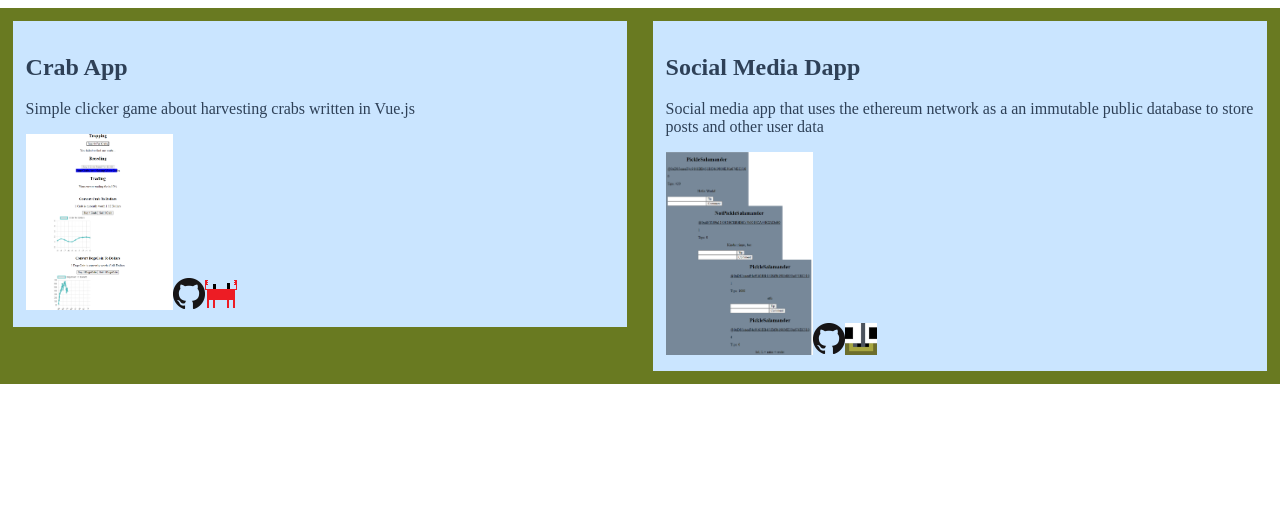
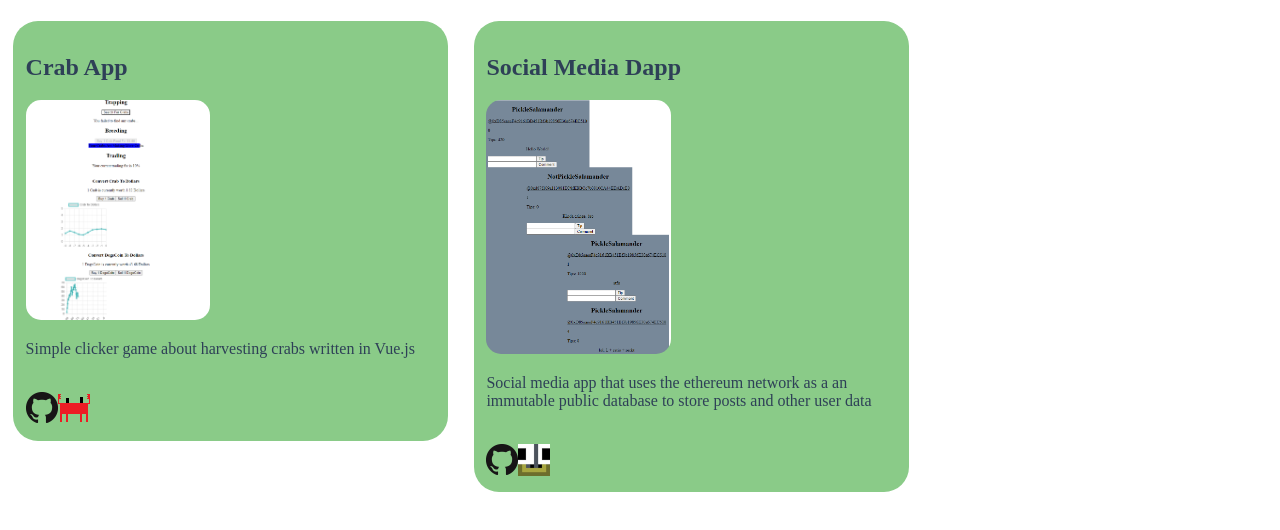
Before and after one commit to salamander77712/portfolio-website, a Vue app: page / in a window 1280 px wide. Shown: the top 530 px of the page. Built offline with nearby package versions, Linux system fonts and the light colour scheme.

Commit message:
Changed to Provide/Inject instead of prop drilling for site-wide settings
+minor styling changes

```diff
--- a/src/App.vue
+++ b/src/App.vue
@@ -2,7 +2,11 @@
 import ProjectDisplay from './components/ProjectDisplay.vue'
 import ProjectContainer from './components/ProjectContainer.vue'
 import ProjectSearch from './components/ProjectSearch.vue'
-//import settingsData from './data/settings.json'
+import { provide } from 'vue'
+import projectData from './data/projects.json';
+import settings from './data/settings.json';
+provide('projectData', projectData);
+provide('settings', settings);
 </script>
 <script>
 export default {
@@ -17,7 +21,7 @@ export default {
 </script>
 
 <template>
-  <ProjectSearch></ProjectSearch>
+  <projectContainer></projectContainer>
 </template>
 
 <style scoped>
--- a/src/components/ImgTipButton.vue
+++ b/src/components/ImgTipButton.vue
@@ -1,6 +1,12 @@
+<script setup>
+import { inject } from 'vue'
+
+const settings = inject('settings');
+</script>
+
 <script>
 export default {
-  props: ['link', 'colors', 'tooltip', 'img'],
+  props: ['link', 'tooltip', 'img'],
   data() {
     return {
     }
@@ -18,6 +24,9 @@ export default {
 </template>
 
 <style scoped>
+a{
+  float: none;
+}
 a:hover{
   opacity: 0.5;
 }
@@ -28,8 +37,8 @@ a:hover{
 .tooltip .tooltiptext {
   visibility: hidden;
   width: 120px;
-  background-color: v-bind(colors[2]);
-  color: v-bind(colors[1]);
+  background-color: v-bind(settings.colors[2]);
+  color: v-bind(settings.colors[1]);
   text-align: center;
   padding: 5px 0;
   border-radius: 6px;
--- a/src/components/ProjectContainer.vue
+++ b/src/components/ProjectContainer.vue
@@ -1,10 +1,13 @@
 <script setup>
 import ProjectDisplay from './ProjectDisplay.vue';
 import ImgTipButton from './ImgTipButton.vue';
+import { inject } from 'vue'
+
+const projects = inject('projectData');
+const settings = inject('settings');
 </script>
 <script>
 export default {
-  props: ['settings', 'projects'],
   data() {
     return {
     }
@@ -15,8 +18,8 @@ export default {
 <template>
   <div class="container">
     <div v-for="project in projects" :key="project.id">
-      <ProjectDisplay :project="project" :colors="settings.colors" :gitImg="settings.gitImg">
-      <ImgTipButton v-if="project.secondButton" :colors="settings.colors" :link="project.secondLink" :tooltip="project.secondTip" :img="project.secondImage"></ImgTipButton>
+      <ProjectDisplay :project="project" >
+      <ImgTipButton v-if="project.secondButton" :link="project.secondLink" :tooltip="project.secondTip" :img="project.secondImage"></ImgTipButton>
       </ProjectDisplay>
     </div>
   </div>
@@ -25,7 +28,6 @@ export default {
 <style>
 .container{
   float:left;
-  background-color: v-bind(settings.colors[4]);
   width:100%;
   position: absolute;
   left: 0;
--- a/src/components/ProjectDisplay.vue
+++ b/src/components/ProjectDisplay.vue
@@ -1,10 +1,13 @@
 <script setup>
 import ImgTipButton from './ImgTipButton.vue';
+import { inject } from 'vue'
+
+const settings = inject('settings');
 </script>
 
 <script>
 export default {
-  props: ["project", 'colors', 'gitImg'],
+  props: ["project"],
   data() {
     return {
     }
@@ -15,9 +18,10 @@ export default {
 <template>
 <div>
   <h2>{{project.title}}</h2>
+  <img :src="project.image" :alt="project.imageAlt">
   <p>{{project.description}}</p>
-  <img :src="project.image" :alt="project.imageAlt">
-  <ImgTipButton :link="project.link" :colors="colors" tooltip="View On GitHub" :img="gitImg"></ImgTipButton>
+  <br>
+  <ImgTipButton :link="project.link" tooltip="View On GitHub" :img="settings.gitImg"></ImgTipButton>
   <slot></slot>
 </div>
 
@@ -25,21 +29,28 @@ export default {
 
 <style scoped>
 h2{
-  color:v-bind(colors[2]);
+  color:v-bind(settings.colors[2]);
 }
 p{
-  color:v-bind(colors[2]);
+  color:v-bind(settings.colors[2]);
 }
 div {
-  background-color: v-bind(colors[1]);
+  background-color: v-bind(settings.colors[1]);
   padding: 1%;
   margin: 1%;
   float: left;
-  width: 46%;
+  width: 15%;
+  border-radius: 25px;
 }
 img {
-  height: 25%;
-  width: 25%;
+  height: 45%;
+  width: 45%;
+  border-radius: 15px;
+}
+@media screen and (max-width: 1300px) {
+  div {
+    width: 32%;
+  }
 }
 @media screen and (max-width: 700px) {
   div {
--- a/src/data/settings.json
+++ b/src/data/settings.json
@@ -1,4 +1,4 @@
 {
-    "colors": ["#8ACB88", "#CAE5FF", "#2E4057", "#ACEDFF", "#697A21"],
+    "colors": ["#CAE5FF", "#8ACB88", "#2E4057", "#ACEDFF", "#697A21"],
     "gitImg": "./assets/GitHub-Mark-32px.png"
 }
```
